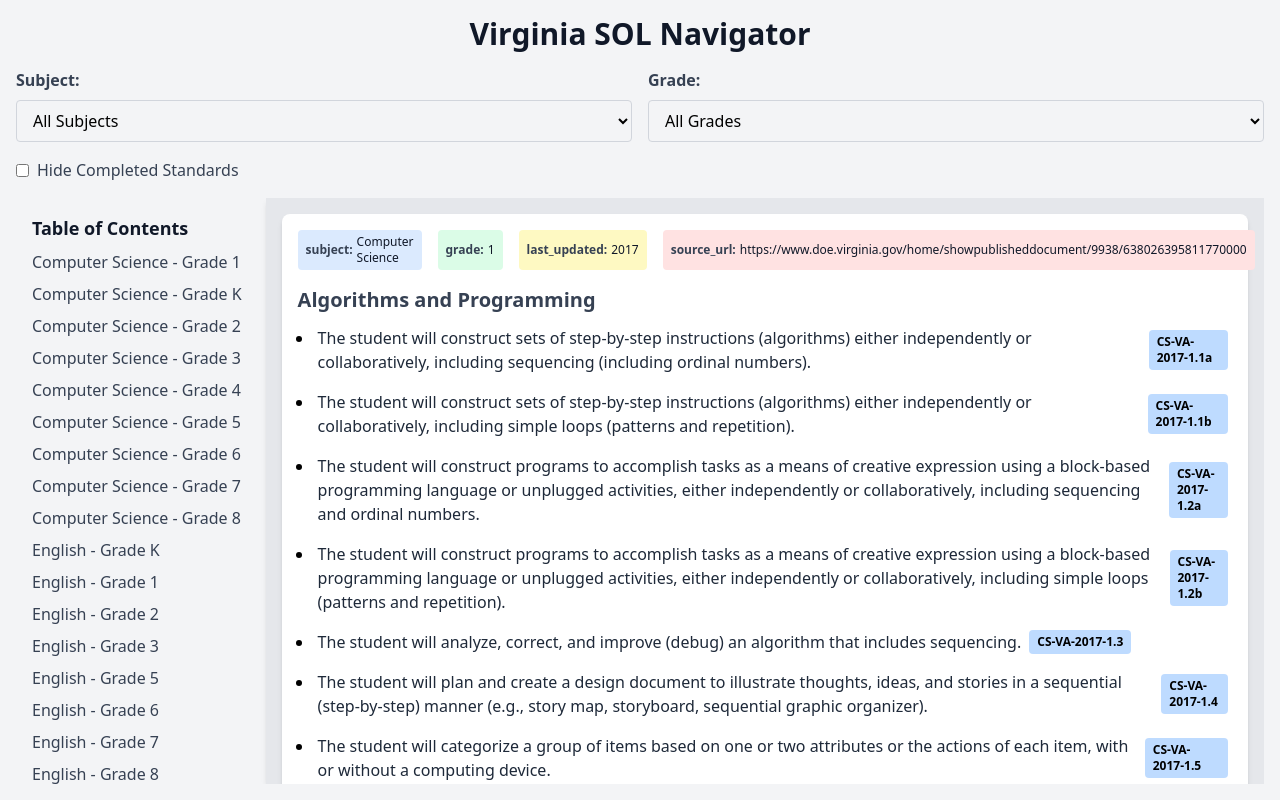
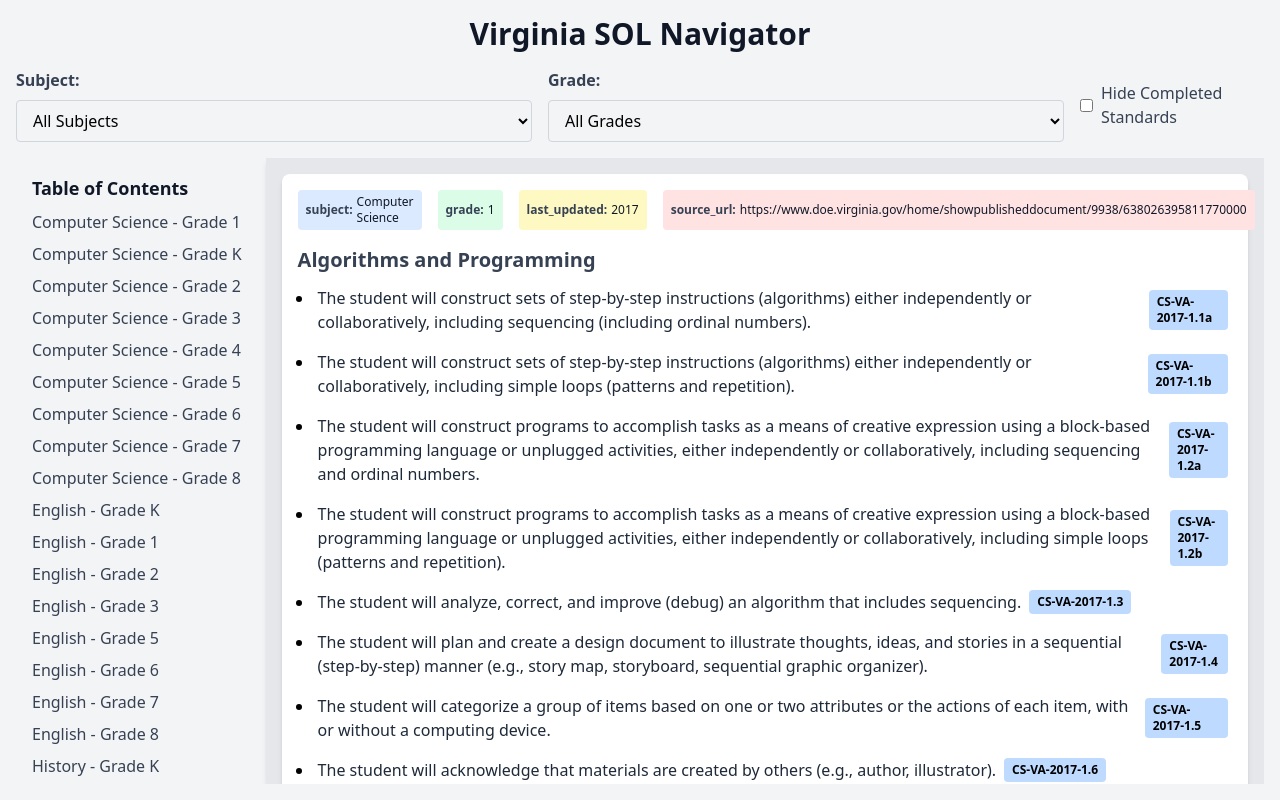
Before and after one commit to clates/v-sol-explorer, a React (Vite) app: page / in a window 1280 px wide. Built offline with nearby package versions, Linux system fonts and the light colour scheme.

Commit message:
Moved completed standards.

```diff
--- a/src/App.tsx
+++ b/src/App.tsx
@@ -14,7 +14,7 @@
 };
 
 const App: React.FC = () => {
-  const { standardsData} = useStandardsData({
+  const { standardsData } = useStandardsData({
     useCache: false,
   }); // Set useCache to false for testing
 
@@ -78,7 +78,7 @@
         Virginia SOL Navigator
       </h1>
 
-      <div className="flex space-x-4 mb-4">
+      <div className="flex space-x-4 mb-4 items-center justify-center content-center">
         <div className="w-1/2">
           <label
             htmlFor="subject"
@@ -119,9 +119,7 @@
             ))}
           </select>
         </div>
-      </div>
-
-      <div className="flex items-center space-x-2 mb-4">
+        <div className="flex items-center space-x-2">
           <input
             type="checkbox"
             id="hideCompleted"
@@ -132,6 +130,7 @@
           <label htmlFor="hideCompleted" className="text-gray-700">
             Hide Completed Standards
           </label>
+        </div>
       </div>
 
       <VisibilityContext.Provider value={{ hideCompleted, setHideCompleted }}>
--- a/src/TwoPaneSubjectStandardDisplay.tsx
+++ b/src/TwoPaneSubjectStandardDisplay.tsx
@@ -56,7 +56,7 @@
 
       <div
         id={STANDARDS_DISPLAY_ID}
-        className="standards p-4 overflow-y-auto shadow-md bg-gray-200"
+        className="standards p-4 overflow-y-auto shadow-md bg-gray-200 [scroll-behavior:smooth]"
       >
         {subjectStandards.map((standard) => (
           <SubjectStandardDisplay
```
Lines whose indentation alone changed are shown as unchanged.
